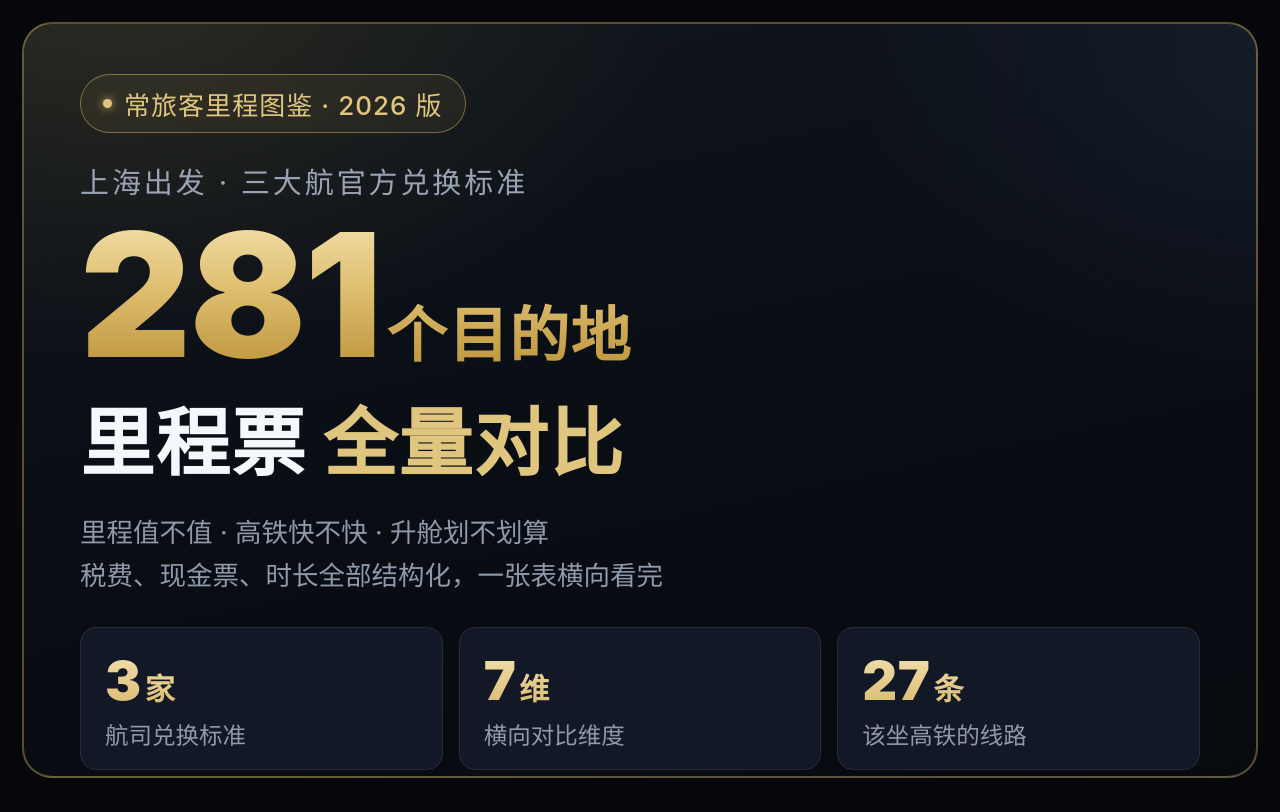
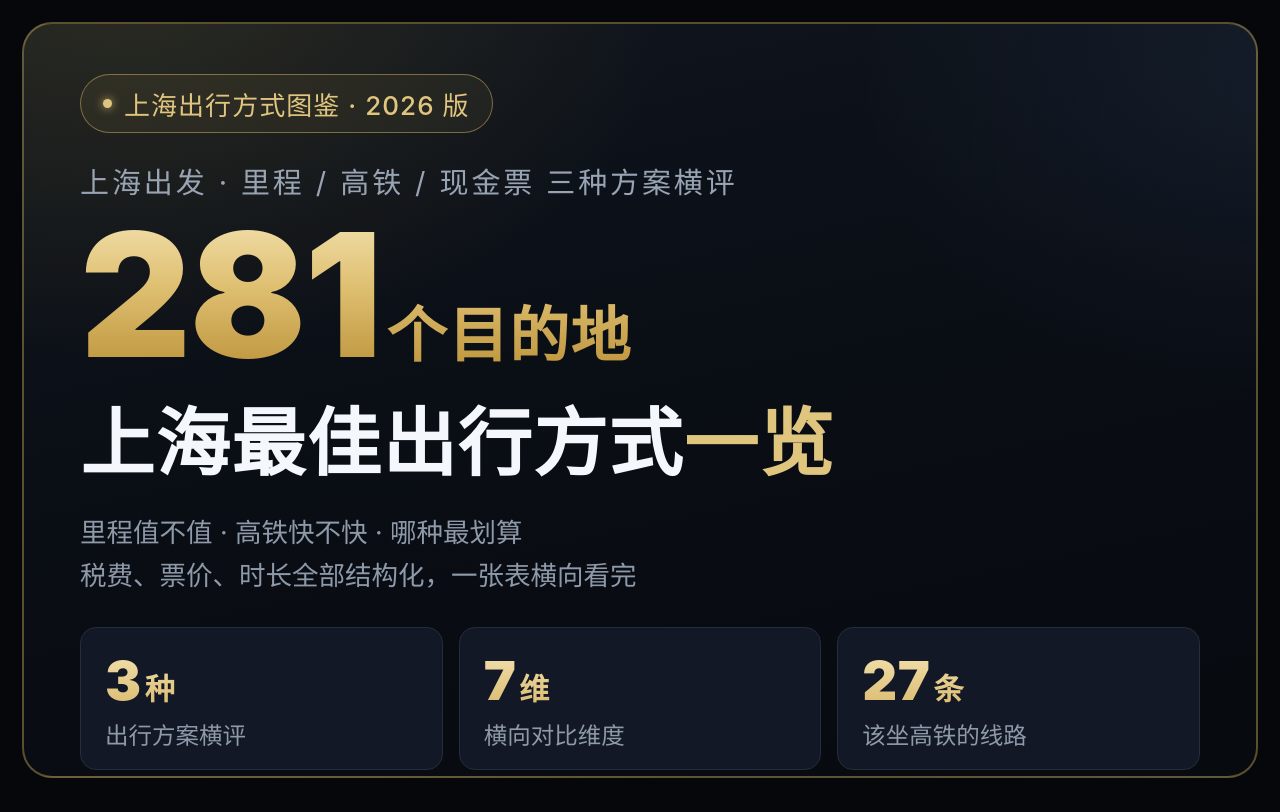
Before and after one commit to pounds20230724-cell/shanghai-miles-compare, a plain HTML site: page assets/cover.html in a window 1280 px wide. Shown: the top 812 px of the page. Drawn offline with Linux system fonts and the light colour scheme.

Commit message:
docs: 同步「上海最佳出行方式」版封面模板

```diff
--- a/assets/cover.html
+++ b/assets/cover.html
@@ -72,15 +72,15 @@
 <body>
 <div class="card">
 
-  <div class="badge"><i></i>常旅客里程图鉴 · 2026 版</div>
+  <div class="badge"><i></i>上海出行方式图鉴 · 2026 版</div>
 
-  <div class="eyebrow">上海出发 · 三大航官方兑换标准</div>
+  <div class="eyebrow">上海出发 · 里程 / 高铁 / 现金票 三种方案横评</div>
   <div class="bignum">281<small>个目的地</small></div>
-  <h1>里程票 <em>全量对比</em></h1>
-  <div class="sub">里程值不值 · 高铁快不快 · 升舱划不划算<br>税费、现金票、时长全部结构化，一张表横向看完</div>
+  <h1>上海最佳出行方式<em>一览</em></h1>
+  <div class="sub">里程值不值 · 高铁快不快 · 哪种最划算<br>税费、票价、时长全部结构化，一张表横向看完</div>
 
   <div class="stats">
-    <div class="stat"><b>3<small>家</small></b><span>航司兑换标准</span></div>
+    <div class="stat"><b>3<small>种</small></b><span>出行方案横评</span></div>
     <div class="stat"><b>7<small>维</small></b><span>横向对比维度</span></div>
     <div class="stat"><b>27<small>条</small></b><span>该坐高铁的线路</span></div>
   </div>
```
